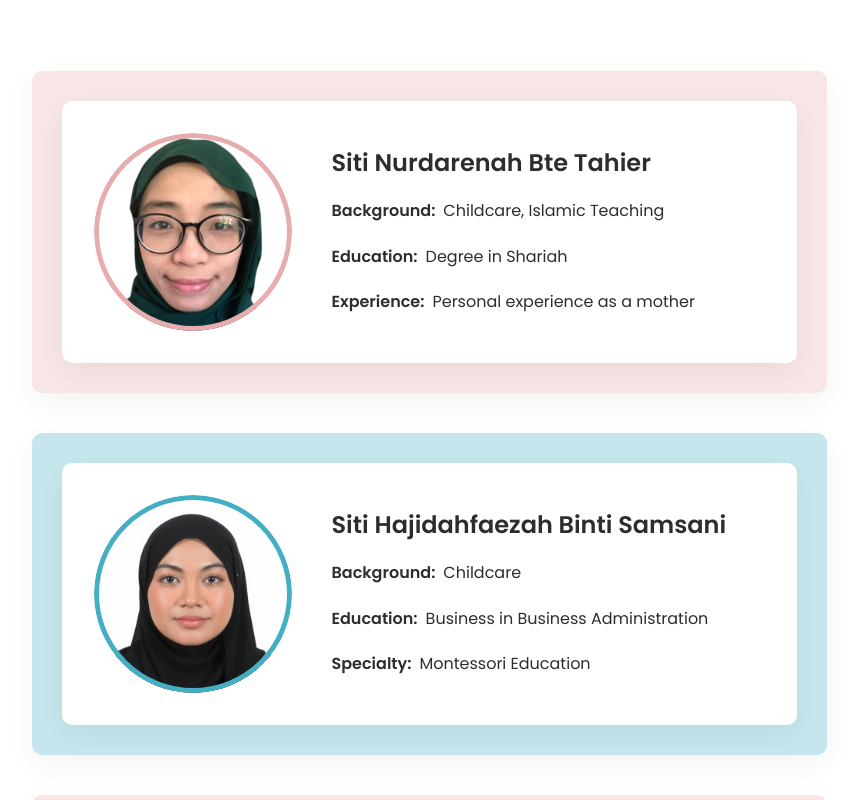
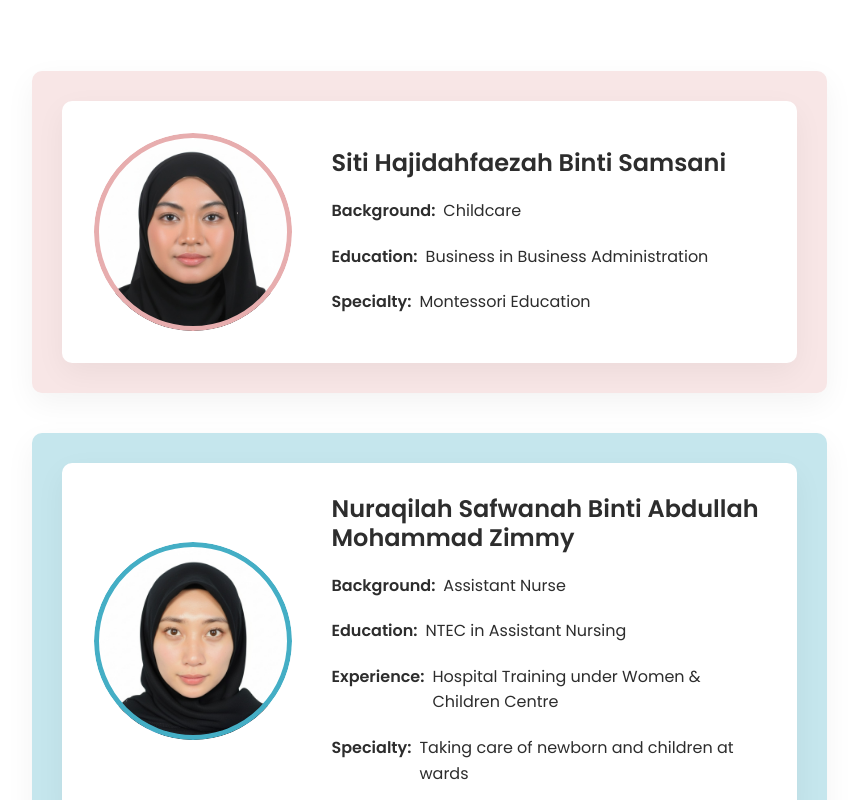
Before and after one commit to Hype580/asuhonthemove, a Next.js app: page /nannies in a window 1280 px wide. Shown: the part 540-1340 px from the top of the page, without its empty margins (211-1069 px from the left). Built offline with nearby package versions, Linux system fonts and the light colour scheme.

Commit message:
Remove 4 Nannies and Added a new one

```diff
--- a/src/components/nannies/NannyList.tsx
+++ b/src/components/nannies/NannyList.tsx
@@ -1,23 +1,6 @@
 import NannyCard from './NannyCard';
 
 const nannies = [
-  {
-    name: 'Siti Nurdarenah Bte Tahier',
-    image: '/untitled_design_720.png',
-    background: {
-      label: 'Background',
-      items: ['Childcare', 'Islamic Teaching']
-    },
-    education: {
-      label: 'Education',
-      value: 'Degree in Shariah'
-    },
-    experience: {
-      label: 'Experience',
-      value: 'Personal experience as a mother'
-    },
-    zoom: false
-  },
   {
     name: 'Siti Hajidahfaezah Binti Samsani',
     image: '/New_Nannies/Siti Hajidahfaezah Binti Samsani.jpg',
@@ -40,21 +23,27 @@ const nannies = [
     zoom: false
   },
   {
-    name: 'Dayangku Nur Haziyah Bte PG Hj Sallehudin',
-    image: '/nanny3.jpg',
+    name: 'Nuraqilah Safwanah Binti Abdullah Mohammad Zimmy',
+    image: '/New_Nannies/Nuraqilah Safwanah.jpeg',
     background: {
       label: 'Background',
-      items: ['Childcare', 'Marketing']
+      items: ['Assistant Nurse']
     },
     education: {
       label: 'Education',
-      value: 'Higher National Diploma in Business (Marketing) from Laksamana College of Business, Brunei'
+      value: 'NTEC in Assistant Nursing'
     },
     experience: {
       label: 'Experience',
-      value: 'Hands-on experience in childcare, trained by expert team'
+      value: 'Hospital Training under Women & Children Centre'
     },
-    zoom: false
+    specialty: {
+      label: 'Specialty',
+      value: 'Taking care of newborn and children at wards'
+    },
+    zoom: true,
+    zoomLevel: 1.1,
+    objectPosition: '50% 100%'
   },
   {
     name: 'Amal Amirah Binti Mohammad Asri',
@@ -79,25 +68,6 @@ const nannies = [
     objectPosition: '50% 40%'
   },
   {
-    name: 'Nahdatulirma Nadirah Binti A. Hamidun',
-    image: '/nanny7.png',
-    background: {
-      label: 'Background',
-      items: ['Childcare', 'Healthcare', 'Child Development', 'Biomedical Science']
-    },
-    education: {
-      label: 'Education',
-      value: 'Bachelor of Health Science in Biomedical Science'
-    },
-    experience: {
-      label: 'Experience',
-      value: 'Nursing attachment at Berakas Health Centre including Child Development Centre'
-    },
-    zoom: true,
-    zoomLevel: 1.6,
-    objectPosition: '50% 40%'
-  },
-  {
     name: 'Nur Shazia Amaya Toledo Binti Abdullah',
     image: '/New_Nannies/Nur Shazia Amaya Toledo Binti Abdullah.jpg',
     background: {
@@ -118,24 +88,6 @@ const nannies = [
     },
     zoom: true,
     objectPosition: '50% 40%'
-  },
-  {
-    name: 'Siti Nurhanisah bt Hamidon',
-    image: '/siti-nurhanisah.png',
-    background: {
-      label: 'Background',
-      items: ['Childcare', 'Education', 'Islamic Studies', 'Special Education']
-    },
-    education: {
-      label: 'Education',
-      value: 'Bachelor Degree of Religious Teaching (Islamic Education)'
-    },
-    experience: {
-      label: 'Experience',
-      value: 'Minor in Special Education in Primary schools, Islamic Studies Teacher'
-    },
-    zoom: true,
-    objectPosition: '50% 25%'
   },
   {
     name: 'Tsaqifah bte Roselanzailani',
```
Also changed, not shown: public/New_Nannies/Nuraqilah Safwanah.jpeg (added).
